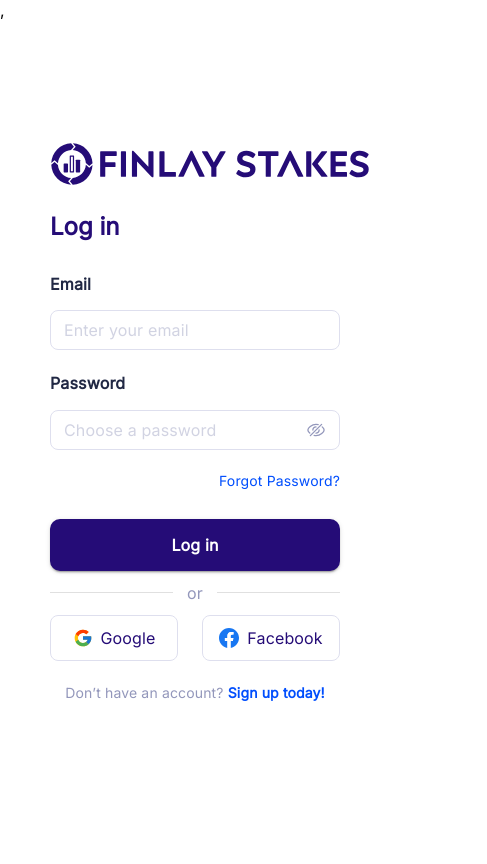
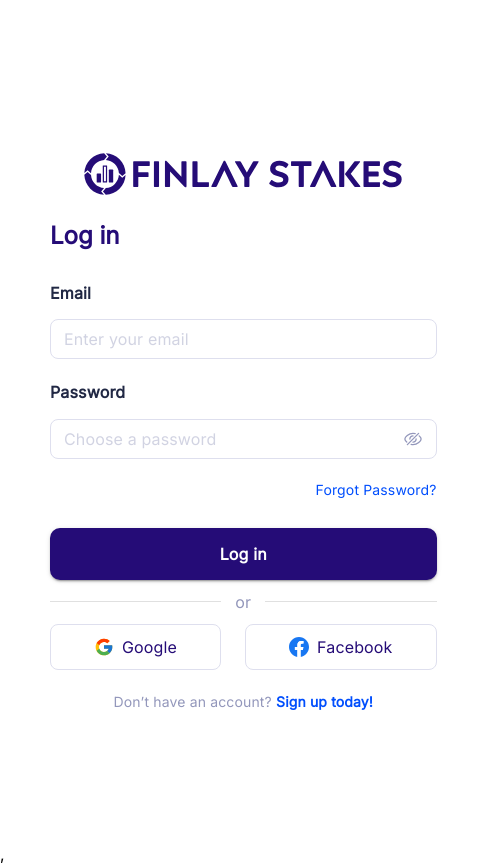
Before and after one commit to Livease-Technology-Solutions-INC/FinlayStakes, a React (Create React App) app: page /login in a window 390 px wide. Shown: the whole page, 487 px wide, since content can reach past the window. Built offline with nearby package versions, Linux system fonts and the light colour scheme.

Commit message:
login responsiveness

```diff
--- a/src/App.css
+++ b/src/App.css
@@ -144,4 +144,16 @@
 	.MuiTableRow-root:last-child {
 		border-bottom: none;
 	}
+	.row-layout {
+		position: static;
+	}
+	.loginImage{
+		width: '220px' !important;
+	}
 }
+
+@media (max-width: 800px) {
+	.row-layout {
+		position: static;
+	}
+}
--- a/src/components/LoginPages/LoginPage.jsx
+++ b/src/components/LoginPages/LoginPage.jsx
@@ -20,8 +20,8 @@
 import AuthContext from '../../context/AuthContext';
 import { useNavigate } from 'react-router-dom';
 import { jwtDecode } from 'jwt-decode';
-import { useGoogleLogin } from '@react-oauth/google'
-import axios from 'axios'
+import { useGoogleLogin } from '@react-oauth/google';
+import axios from 'axios';
 
 const LoginPage = () => {
 	const [email, setEmail] = useState('');
@@ -33,7 +33,7 @@
 	const navigate = useNavigate();
 	const { loginUser } = useContext(AuthContext);
 	const { loginWithGoogle } = useContext(AuthContext);
-	const google_Access_Token = "dksldsdlksj"
+	const google_Access_Token = 'dksldsdlksj';
 
 	//google login start
 	// let googleData = '';
@@ -145,8 +145,15 @@
 		<Box>
 			<img
 				src={Logo}
-				style={{ marginBottom: '20px', width: '320px', height: '46px' }}
+				style={{
+					marginBottom: '20px',
+					width: '320px',
+					height: '46px',
+					maxWidth: '100%',
+					height: 'auto',
+				}}
 				loading="lazy"
+				className="loginImage"
 			/>
 			<Box
 				display="flex"
--- a/src/pages/Login.jsx
+++ b/src/pages/Login.jsx
@@ -11,9 +11,9 @@
 			<Box
 				sx={{
 					width: '100%',
-					maxWidth: '650px',
+					maxWidth: '550px',
 					maxHeight: '100%',
-					'@media screen and (max-width: 600px)': {
+					'@media screen and (max-width: 800px)': {
 						display: 'none',
 					},
 				}}
@@ -22,13 +22,21 @@
 					src={Background}
 					alt="background"
 					style={{
-						width: '100%',
+						maxWidth: '100%',
 						height: 'auto',
 						objectFit: 'cover',
 					}}
 				/>
 			</Box>
-			<Box className="column-layout" sx={{ width: '100%', maxWidth: '685px' }}>
+			<Box
+				className="column-layout"
+				sx={{
+					maxWidth: '685px',
+					'@media screen and (max-width: 800px)': {
+						marginTop: '20px',
+					},
+				}}
+			>
 				<Routes>
 					<Route path="/" element={<LoginPage />}></Route>
 					<Route
```
